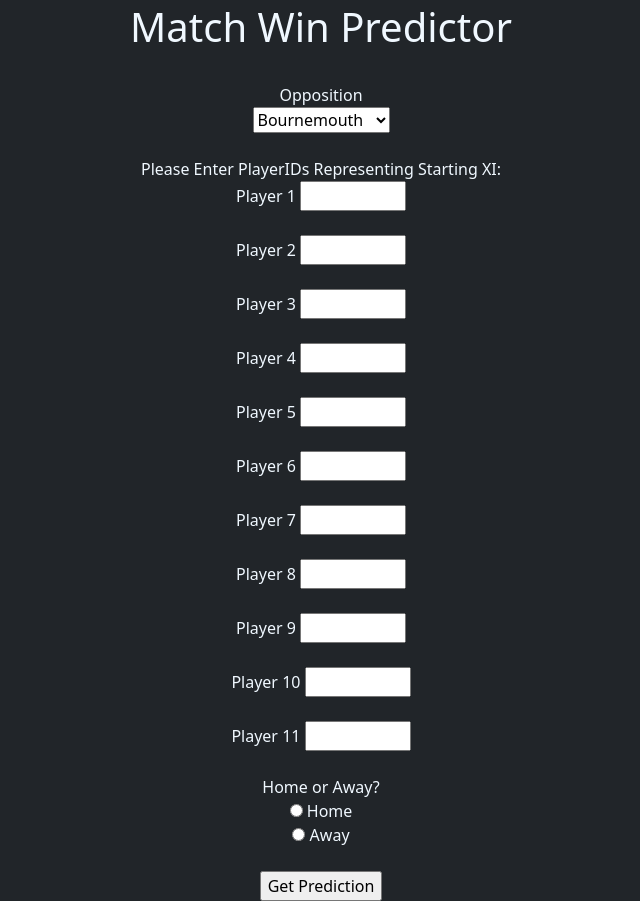
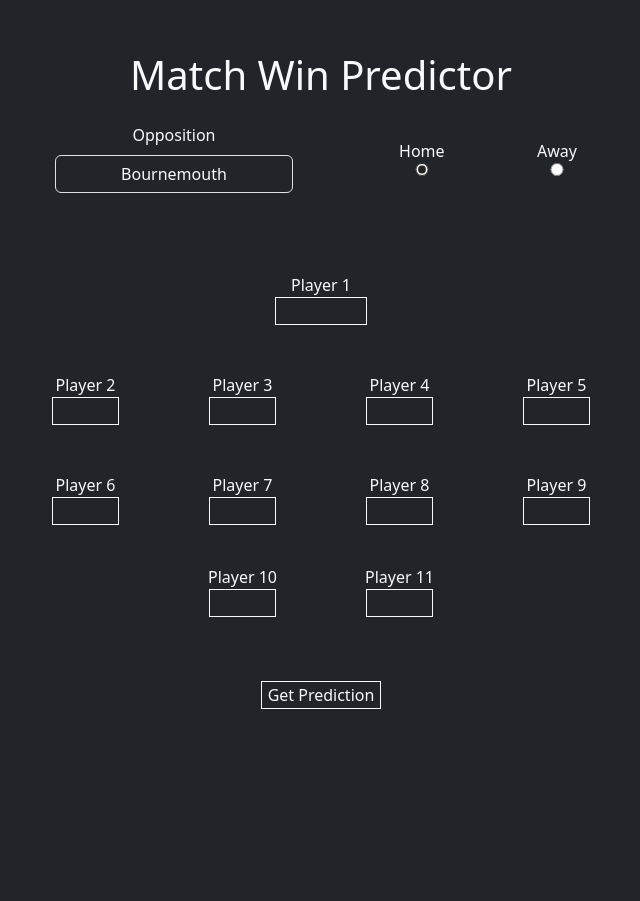
Before and after one commit to gangel27/whack_2024, a Flask app: page /predictor in a window 1280 px wide. Shown: the part 173-1074 px from the top of the page, without its empty margins (319-959 px from the left). After the commit the page ends 882 px from the top, so only its background shows below. Run offline with Flask 3, Linux system fonts and the light colour scheme; grey boxes are pictures that could not be loaded.

Commit message:
styling #2 the night is still young

```diff
--- a/Website/static/css/style.css
+++ b/Website/static/css/style.css
@@ -14,6 +14,10 @@ body {
     color: aliceblue;
 }
 
+input[type='radio'] {
+    accent-color: #232323;
+}
+
 #logo {
     z-index: 3;
 }
--- a/Website/templates/predictor.html
+++ b/Website/templates/predictor.html
@@ -1,5 +1,6 @@
 <!DOCTYPE html>
 <html lang="en">
+
 <head>
     <meta charset="UTF-8">
     <meta name="viewport" content="width=device-width, initial-scale=1.0">
@@ -8,57 +9,137 @@
     <link rel="stylesheet" href="https://cdn.jsdelivr.net/npm/bootstrap@5.2.0/dist/css/bootstrap.min.css">
     <link rel="stylesheet" href="/static/css/style.css">
     <script src="https://cdnjs.cloudflare.com/ajax/libs/Chart.js/2.9.4/Chart.js"></script>
+    <link href="https://cdn.jsdelivr.net/npm/bootstrap@5.3.3/dist/css/bootstrap.min.css" rel="stylesheet"
+        integrity="sha384-QWTKZyjpPEjISv5WaRU9OFeRpok6YctnYmDr5pNlyT2bRjXh0JMhjY6hW+ALEwIH" crossorigin="anonymous">
 </head>
-    <body>
+
+<body class="bg-dark text-light">
     {% include "header.html" %}
-        <center>
+    <div class="container-fluid text-center mt-5">
+        <div class="title">
             <h1>Match Win Predictor</h1>
-            <div></div><br>
-            <form class="predict" id="predict" method="POST" onsubmit="submitForm()" action="/predict" enctype="multipart/form-data">
+        </div>
 
-                <label for="opposition">Opposition</label><br>
-                <select name="opposition" required>
+
+        <form class="predict" id="predict" method="POST" onsubmit="submitForm()" action="/predict"
+            enctype="multipart/form-data">
+
+            <div class="d-flex flex-row w-50 mx-auto justify-content-between py-3">
+                <div class="container-fluid px-5">
+                    <label for="opposition">Opposition</label>
+
+                    <select class='form-control bg-dark text-light mt-2 text-center' name="opposition" required>
                         <option value="Bournemouth">Bournemouth</option>
                         <option value="Middlesbrough">Middlesbrough</option>
                         <option value="Reading">Reading</option>
                         <option value="Watford">Watford</option>
-                </select><br>
+                    </select>
+                </div>
 
-                <br><label>Please Enter PlayerIDs Representing Starting XI:</label>
-                <br><label for="p1">Player 1</label>
-                <input class="player" name="p1" type="number" min="3000" max="7000" step="1" required><br>
-                <br><label for="p2">Player 2</label>
-                <input class="player" name="p2" type="number" min="3000" max="7000" step="1" required><br>
-                <br><label for="p3">Player 3</label>
-                <input class="player" name="p3" type="number" min="3000" max="7000" step="1" required><br>
-                <br><label for="p4">Player 4</label>
-                <input class="player" name="p4" type="number" min="3000" max="7000" step="1" required><br>
-                <br><label for="p5">Player 5</label>
-                <input class="player" name="p5" type="number" min="3000" max="7000" step="1" required><br>
-                <br><label for="p6">Player 6</label>
-                <input class="player" name="p6" type="number" min="3000" max="7000" step="1" required><br>
-                <br><label for="p7">Player 7</label>
-                <input class="player" name="p7" type="number" min="3000" max="7000" step="1" required><br>
-                <br><label for="p8">Player 8</label>
-                <input class="player" name="p8" type="number" min="3000" max="7000" step="1" required><br>
-                <br><label for="p9">Player 9</label>
-                <input class="player" name="p9" type="number" min="3000" max="7000" step="1" required><br>
-                <br><label for="p10">Player 10</label>
-                <input class="player" name="p10" type="number" min="3000" max="7000" step="1" required><br>
-                <br><label for="p11">Player 11</label>
-                <input class="player" name="p11" type="number" min="3000" max="7000" step="1" required><br>
+                <div class="container-fluid d-flex flex-row text-center justify-content-around my-auto py-0">
+                    <div class="d-flex flex-column-reverse">
+                        <input class='bg-dark' id="Home" name="place" value="home" type="radio" required checked>
+                        <label class='bg-dark' for="Home">Home</label>
+                    </div>
+                    <div class="d-flex flex-column-reverse">
+                        <input class='bg-dark' id="Away" name="place" value="away" type="radio" required>
+                        <label class='bg-dark' for="Away">Away</label>
+                    </div>
 
-                <br><label>Home or Away?</label><br>
-                <input id="Home" name="place" value="home" type="radio" required>
-                <label for="Home">Home</label><br>
-                <input id="Away" name="place" value="away" type="radio" required>
-                <label for="Away">Away</label><br>
+                </div>
+            </div>
 
-                <br><input id="send" type="submit" value="Get Prediction">
+
+
+
+            <!-- <div class="h2">Team Selection</div> -->
+            <div class="container w-50 pt-3 mb-5">
+                <div class="row py-5">
+                    <div class="col-4"></div>
+                    <div class="col-4 d-flex flex-column">
+                        <label for="p1">Player 1</label>
+                        <input class="player bg-dark border border-light text-light w-50 mx-auto" name="p1"
+                            type="number" min="3000" max="7000" step="1">
+                    </div>
+                </div>
+
+                <div class="row mb-5">
+                    <div class="col-3 d-flex flex-column">
+                        <label for="p2">Player 2</label>
+                        <input class="player bg-dark border border-light text-light w-50 mx-auto" name="p2"
+                            type="number" min="3000" max="7000" step="1">
+                    </div>
+                    <div class="col-3 d-flex flex-column">
+                        <label for="p3">Player 3</label>
+                        <input class="player bg-dark border border-light text-light w-50 mx-auto" name="p3"
+                            type="number" min="3000" max="7000" step="1">
+                    </div>
+                    <div class="col-3 d-flex flex-column">
+                        <label for="p4">Player 4</label>
+                        <input class="player bg-dark border border-light text-light w-50 mx-auto" name="p4"
+                            type="number" min="3000" max="7000" step="1">
+                    </div>
+                    <div class="col-3 d-flex flex-column">
+                        <label for="p5">Player 5</label>
+                        <input class="player bg-dark border border-light text-light w-50 mx-auto" name="p5"
+                            type="number" min="3000" max="7000" step="1">
+                    </div>
+                </div>
+
+                <div class="row mb-4">
+                    <div class="col-3 d-flex flex-column">
+                        <label for="p6">Player 6</label>
+                        <input class="player bg-dark border border-light text-light w-50 mx-auto" name="p6"
+                            type="number" min="3000" max="7000" step="1">
+                    </div>
+                    <div class="col-3 d-flex flex-column">
+                        <label for="p7">Player 7</label>
+                        <input class="player bg-dark border border-light text-light w-50 mx-auto" name="p7"
+                            type="number" min="3000" max="7000" step="1">
+                    </div>
+                    <div class="col-3 d-flex flex-column">
+                        <label for="p8">Player 8</label>
+                        <input class="player bg-dark border border-light text-light w-50 mx-auto" name="p8"
+                            type="number" min="3000" max="7000" step="1">
+                    </div>
+
+                    <div class="col-3 d-flex flex-column">
+                        <label for="p9">Player 9</label>
+                        <input class="player bg-dark border border-light text-light w-50 mx-auto" name="p9"
+                            type="number" min="3000" max="7000" step="1">
+                    </div>
+                </div>
+                <div class="row py-3">
+                    <div class="col-3"></div>
+                    <div class="col-3 d-flex flex-column">
+                        <label for="p10">Player 10</label>
+                        <input class="player bg-dark border border-light text-light w-50 mx-auto" name="p10"
+                            type="number" min="3000" max="7000" step="1">
+                    </div>
+
+                    <div class="col-3 d-flex flex-column">
+                        <label for="p11">Player 11</label>
+                        <input class="player bg-dark border border-light text-light w-50 mx-auto" name="p11"
+                            type="number" min="3000" max="7000" step="1">
+                    </div>
+                </div>
+            </div>
+
+
+            <input class='input-lg mb-5 bg-dark text-light border border-light' id="send" type="submit"
+                value="Get Prediction">
+    </div>
+
+
     </form>
+
+    <div id="img"></div>
+    <script src="https://cdn.jsdelivr.net/npm/bootstrap@5.2.0/dist/js/bootstrap.bundle.min.js"></script>
+    </div>
+
     <script>
         function submitForm() {
-                    const inputs = Array.from(document.querySelectorAll('.player')).map(input => input.value);
+            const inputs = Array.from(document.querySelectorAll(' .player')).map(input => input.value);
             const hiddenInput = document.createElement('input');
             hiddenInput.type = "hidden";
             hiddenInput.name = "inputList";
@@ -66,8 +147,6 @@
             document.getElementById('predict').appendChild(hiddenInput);
         }
     </script>
-            <div id="img"></div>
-            <script src="https://cdn.jsdelivr.net/npm/bootstrap@5.2.0/dist/js/bootstrap.bundle.min.js"></script>
-        </center>
 </body>
+
 </html>
```
Also changed, not shown: Website/templates/index.html (+7 -4 lines). Lines whose indentation alone changed are shown as unchanged.
